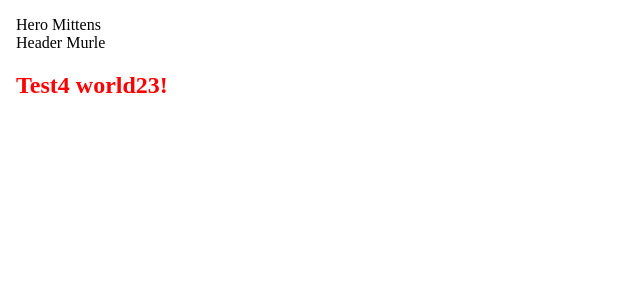
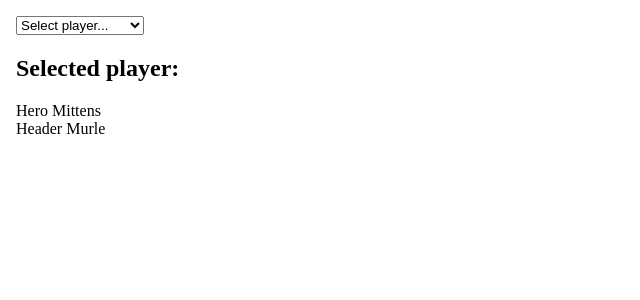
Before and after one commit to maurer2/five-guys-svelte, a Svelte app: page / in a window 1280 px wide. Shown: the top 300 px of the page, without its empty margins (0-640 px from the left). Built offline with nearby package versions, Linux system fonts and the light colour scheme; the HTML template or start-up script is replaced by a standard one.

Commit message:
Added two way data binding for selectbox

```diff
--- a/src/App.svelte
+++ b/src/App.svelte
@@ -3,10 +3,43 @@
 	import Hero from './Hero.svelte';
 	import Header from './Header.svelte';
 
+	// props
+	// export let name;
+
 	// data
 	const dummyData = ['Mittens', 'Murle'];
+	const players = [
+		{
+			id: 4916,
+			fullName: 'Toby Alderweireld',
+		},
+		{
+			id: 4148,
+			fullName: 'Yaya Touré',
+		},
+		{
+			id: 2064,
+			fullName: 'Wayne Rooney',
+		},
+		{
+			id: 4246,
+			fullName: 'Per Mertesacker',
+		},
+		{
+			id: 8983,
+			fullName: 'Riyad Mahrez',
+		}
+	];
 
-	export let name;
+	function getPlayerNameById(id) {
+		const playerFound = players.find((player) => player.id === id);
+
+		return (playerFound === undefined) ? '' : playerFound.fullName;
+	}
+
+	// vars
+	let activePlayerId = 0;
+
 </script>
 
 <style type='text/scss'>
@@ -17,16 +50,23 @@
 	}
 
 	h1 {
-		color: red;
+		color: black;
 	}
 </style>
 
-<!-- layout -->
+<!-- markup -->
 <div class="wrapper">
 	<article class="page">
+		<div class="nav">
+			<select bind:value={ activePlayerId }>
+				<option value={ 0 } selected disabled>Select player...</option>
+				{#each players as player (player.id)}
+					<option value={player.id}>{player.fullName}</option>
+				{/each}
+			</select>
+		</div>
+		<h1>Selected player: { getPlayerNameById(activePlayerId) }</h1>
 		<Hero catName={dummyData[0]} />
 		<Header catName={dummyData[1]} />
-
-		<h1>Test4 {name}!</h1>
 	</article>
 </div>
--- a/src/main.js
+++ b/src/main.js
@@ -3,7 +3,7 @@ import App from './App.svelte';
 const app = new App({
 	target: document.body,
 	props: {
-		name: 'world23'
+		// name: 'world'
 	}
 });
 
```
Also changed, not shown: 1 other file (tests, documents, lock files or other folders).
